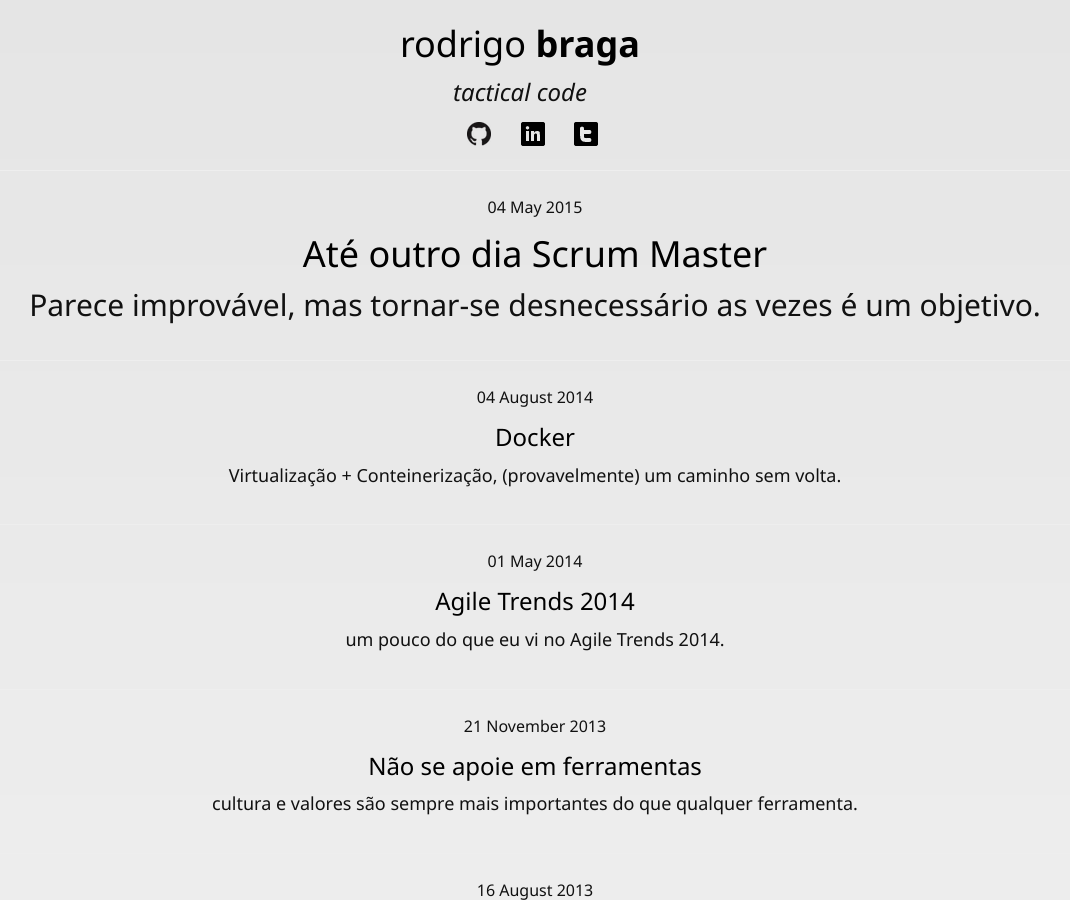
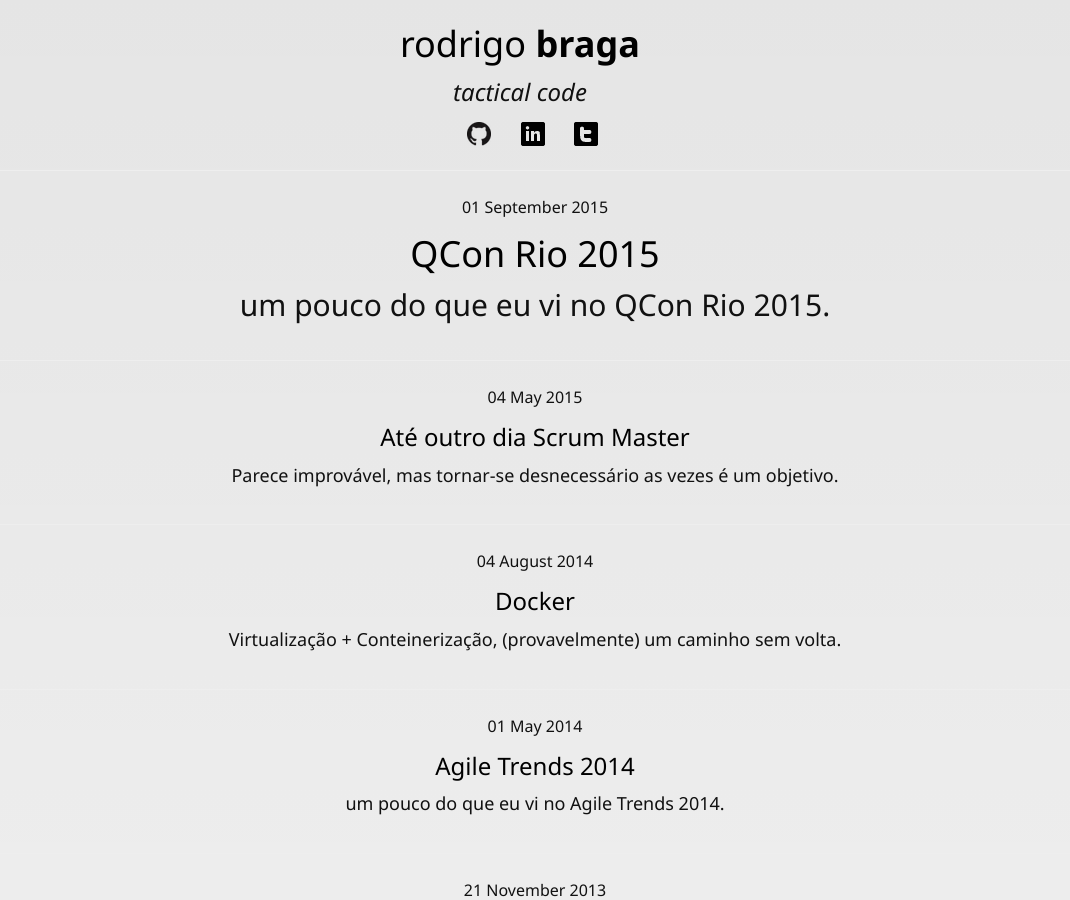
Before and after one commit to rodrigobraga/rodrigobraga.github.io, a Jekyll site: the page built from index.html, in a window 1280 px wide and 900 px high. Shown: the whole window, without its empty margins (120-1190 px from the left). Built offline with Jekyll 4.4.1, drawn with Linux system fonts in a browser that asks for light colours; some of the changed lines change nothing that is shown.

Commit message:
Incluíndo o relato sobre a QCon Rio 2015.

```diff
--- a/_layouts/post.html
+++ b/_layouts/post.html
@@ -4,6 +4,8 @@
 
 <div class="text-justify">
     {{ page.date  | date_to_long_string }}
+
+    <br /><br />
 
     {{ content }}
 </div>
--- /dev/null
+++ b/_posts/2015-09-01-qconrio.md
@@ -0,0 +1,72 @@
+---
+layout: post
+title: "QCon Rio 2015"
+date: "2015-09-01 11:33:07"
+categories: [carreira]
+tags: [agile, typescript, continuous integration, continuous delivery, AWS, Beacon, Eddystone]
+summary: um pouco do que eu vi no QCon Rio 2015.
+comments: true
+---
+
+# QCOn Rio 2015
+
+Nos últimos tempos tenho tido o privilégio de participar de alguns eventos como [Agile Trends](http://agiletrendsbr.com/), [Agile Brazil](http://www.agilebrazil.com/) e agora [QCon](http://www.qconrio.com/); desta vez como voluntário.
+
+Além das palestras e workshop em altíssimo nível, algo que me chama a atenção e é sem dúvida uma das coisas mais valiosas nestes eventos, são as conversas de corredor. Normalmente encontramos montanhas de conhecimento entre um café e outro.
+
+Foram alguns dias agitados, e abaixo tentarei elencar algumas dessas conversas que me enriqueceram bastante.
+
+## SSHFS e Docker Toolbox
+
+Conversando com o [Rodrigo Correa](https://twitter.com/rcelha) sobre o _ambiente ideal de desenvolvimento_, em determinado momento ele sugeriu a utilização do SSHFS em detrimento do Samba; ao pesquisar sobre o assunto acabei seguindo outros 99 links, e no final das contas terminei convencido a experimentar o [Docker Toolbox](https://www.docker.com/toolbox) :)
+
+Eu utilizo o Windows em boa parte do tempo, e o Docker Toolbox proporciona sem dúvidas a infraestrutura ideal pro ambiente de desenvolvimento ideal.
+
+## Google Beacon e a plataforma Eddystone
+
+Na palestra [Eddystone: a plataforma aberta do Google para Beacons](http://qconrio.com/presentation/eddystone-plataforma-aberta-do-google-para-beacons) o [Neto Marin](https://twitter.com/netomarin) deu uma introdução interessante sobre os [Beacons](https://developers.google.com/beacons/) e a plataforma [Eddystone](https://github.com/google/eddystone), além de alguns exemplos de uso. Eu nunca tinha ouvido falar sobre o assunto e parece promissor.
+
+## Microservices
+
+Passeando pelos corredores, esbarrei com o pessoal da [globo.com](http://www.globo.com) e pude conversar com o [Alberto Leal](http://www.twitter.com/albertoleal) sobre microservices, um assunto de certa forma ainda incipiente para nós, meros mortais.
+
+O Alberto falou sobre estratégias que ele utiliza, algumas experiências que deram certo ou não, e a importância do _Consumer-Driven Contracts_.
+
+## AWS e derivados
+
+Na palestra [Amazon Web Services: Pergunte à Vontade!](http://qconrio.com/presentation/Amazon-Web-Services-Pergunte-a-Vontade) o [Júlio Faerman](https://twitter.com/jmfaerman) respondeu algumas perguntas e eu saí desta palestra com dois pontos martelando a minha cabeça:
+
+- O que as empresas (boa parte delas pelo menos) estão esperando para migrar **TODA A SUA INFRA** para plataformas de Cloud Computing, como a AWS?
+- [EC2](https://aws.amazon.com/pt/ec2/), [S3](https://aws.amazon.com/pt/s3/), [CloudFront](https://aws.amazon.com/pt/cloudfront/) e [Lambda](https://aws.amazon.com/pt/lambda/) merecem uma olhada mais detalhada.
+
+## poliglota
+
+Com o [Fabio Galuppo](http://fabiogaluppo.com/) eu pude conversar sobre a importância de sermos poliglotas, e como a pluralidade em relação as ferramentas é importante; ele deixou a dica do vídeo *[The 5 Programming Languages You Need to Know](https://www.youtube.com/watch?v=NvWTnIoQZj4)* onde o [Bjarne Stroustrup](http://www.stroustrup.com/) "dá umas dicas legais" :)
+
+## Progressive Web Apps
+
+Na palestra [Progressive Web Apps: o melhor da web, Appficada](http://qconrio.com/presentation/progressive-web-apps-o-melhor-da-web-appficada), o [Sérgio Lopes](http://sergiolopes.org/) abordou vários aspectos importantes na hora de decidir entre criar uma Web App ou o aplicativo móvel. Neste [repositório](https://github.com/sergiolopes/shopping) ele mostra alguns detalhes para turbinar um aplicativo web.
+
+## EasyTaxi
+
+O keynote [EasyTaxi: escalando um app e uma ideia para 4 continentes e milhões de solicitações](http://qconrio.com/keynote/EasyTaxi-escalando-um-app-e-uma-ideia-para-4-continentes-e-milhoes-de-solicitacoes) foi bastante interessante e deixou claro o mantra do dia:
+
+> Ideia não ganha investimento. Tem de ter um MVP funcionando
+
+Eu esperava ver mais dos aspectos técnicos, porém conhecer a história da Easy Taxi e como eles conseguiram escalar o negócio, foi bastante inspirador.
+
+## SnapCI
+
+Não assisti a palestra [Continuous Delivery: a value system, not a destination](http://qconrio.com/presentation/continuous-delivery-value-system-not-destination) mas pude conversar com o [Fernando Junior](https://www.linkedin.com/profile/view?id=243927823) sobre a ferramenta; aqui na firma usamos [Jenkins](https://jenkins-ci.org/) e não estamos necessariamente insatisfeitos, mas estamos olhando para algumas opções disponíveis, e o [Snap CI](https://snap-ci.com/) entrou no radar.
+
+O recurso _DEPLOYMENT PIPELINES_ me agradou bastante e os preços estão **severamente agressivos**; abrimos uma _frente de negociação_ para que a [ISPM](http://www.ispm.com) dê uma chance ao Snap CI.
+
+## TypeScript
+
+O [TypeScript](http://www.typescriptlang.org/) foi sem dúvida a minha maior surpresa no evento.
+
+Assisti a palestra do [Elemar Jr.](http://elemarjr.net/) e pudemos conversar rapidamente em um dos intervalos. De todas as coisas que eu pude absorver do evento, TypeScript será a primeira que irei por as mãos.
+
+## Voluntariado
+
+Eu não sabia o que esperar; e terminei o evento bastante animado com a experiência, espero participar outras vezes como voluntário. Imagino que todas as pessoas deveriam ir ao menos uma vez como voluntário (em qualquer evento) :D
```
